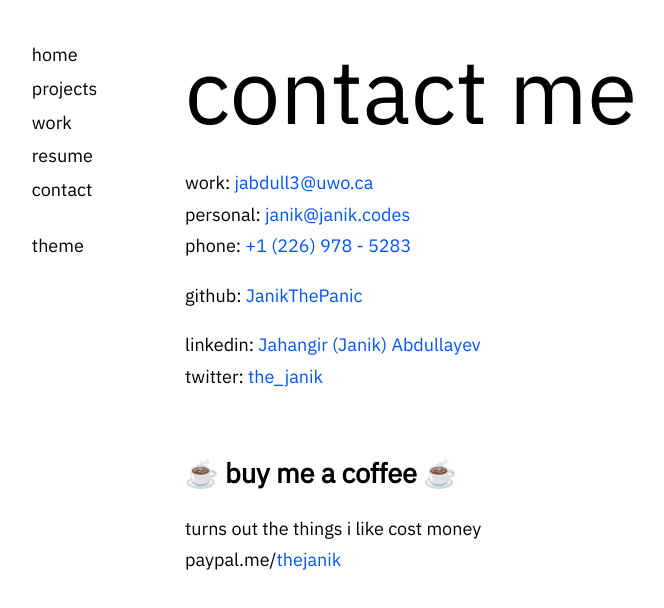
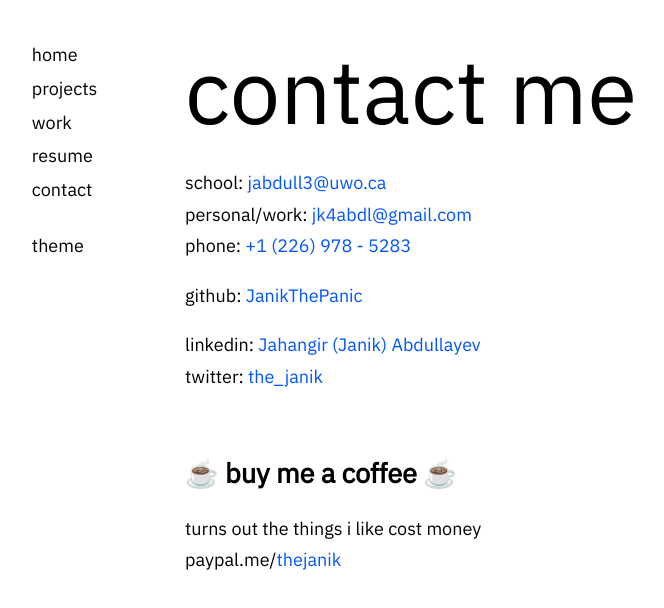
Before and after one commit to JanikThePanic/my-site, a React (Create React App) app: page /contact in a window 1280 px wide. Shown: the top 608 px of the page, without its empty margins (13-677 px from the left). Built offline with nearby package versions, Linux system fonts and the light colour scheme.

Commit message:
Update contact.js

```diff
--- a/src/components/pages/contact.js
+++ b/src/components/pages/contact.js
@@ -12,10 +12,10 @@ function contact() {
 			</Helmet>
 			<h1 className="page-title">contact me</h1>
 			<p>
-				work: <a href="mailto:jabdull3@uwo.ca">jabdull3@uwo.ca</a>{" "}
+				school: <a href="mailto:jabdull3@uwo.ca">jabdull3@uwo.ca</a>{" "}
 				<br />
-				personal:{" "}
-				<a href="mailto:janik@janik.codes">janik@janik.codes</a>
+				personal/work:{" "}
+				<a href="mailto:jk4abdl@gmail.com">jk4abdl@gmail.com</a>
 				<br />
 				phone: <a href="tel:+1-226-978-5283">+1 (226) 978 - 5283</a>
 			</p>
```
